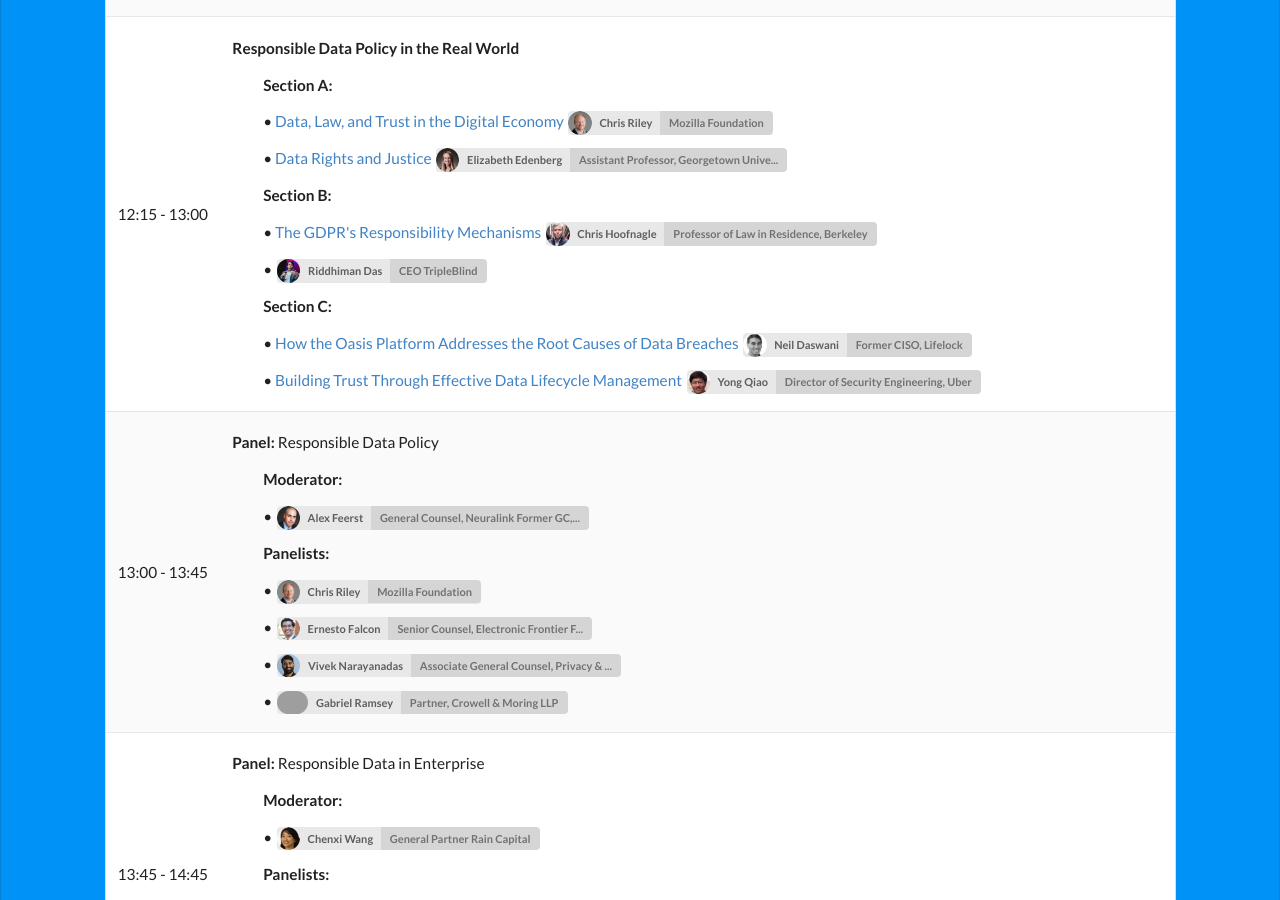
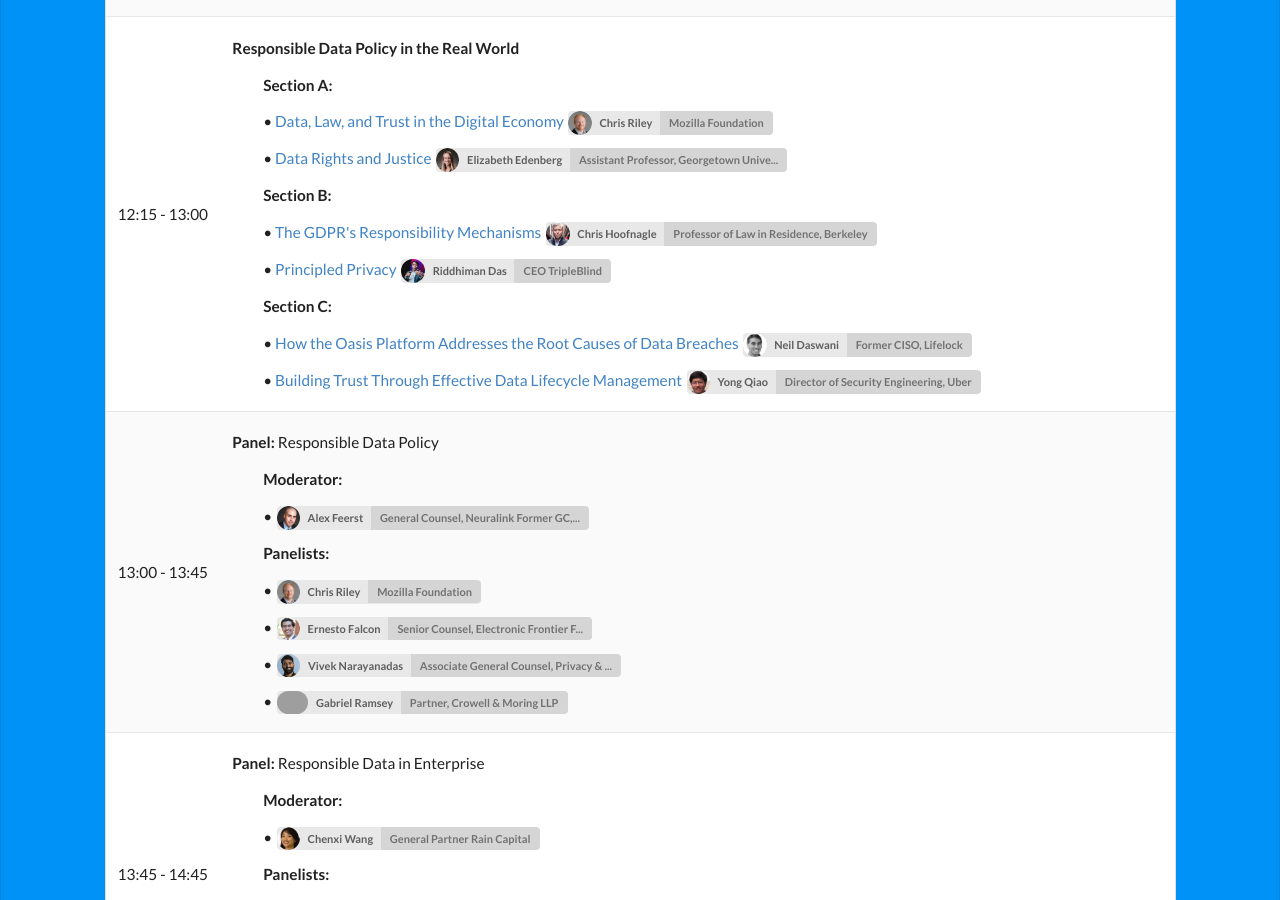
Before and after one commit to responsible-data-summit/responsible-data-summit.github.io, a Jekyll site: the page built from pages/agenda-0730.html, in a window 1280 px wide and 900 px high, scrolled down 1153 px. Built offline with Jekyll 4.4.1, drawn with Linux system fonts in a browser that asks for light colours; grey boxes are pictures that could not be loaded.

Commit message:
Das talk title

```diff
--- a/_data/agenda0730.yml
+++ b/_data/agenda0730.yml
@@ -63,6 +63,7 @@
         - name: Chris Hoofnagle
           content: The GDPR's Responsibility Mechanisms
         - name: Riddhiman Das
+          content: Principled Privacy
     - title: "Section C:"
       comments: "Data Security & Privacy in Enterprise"
       speakers:
```
